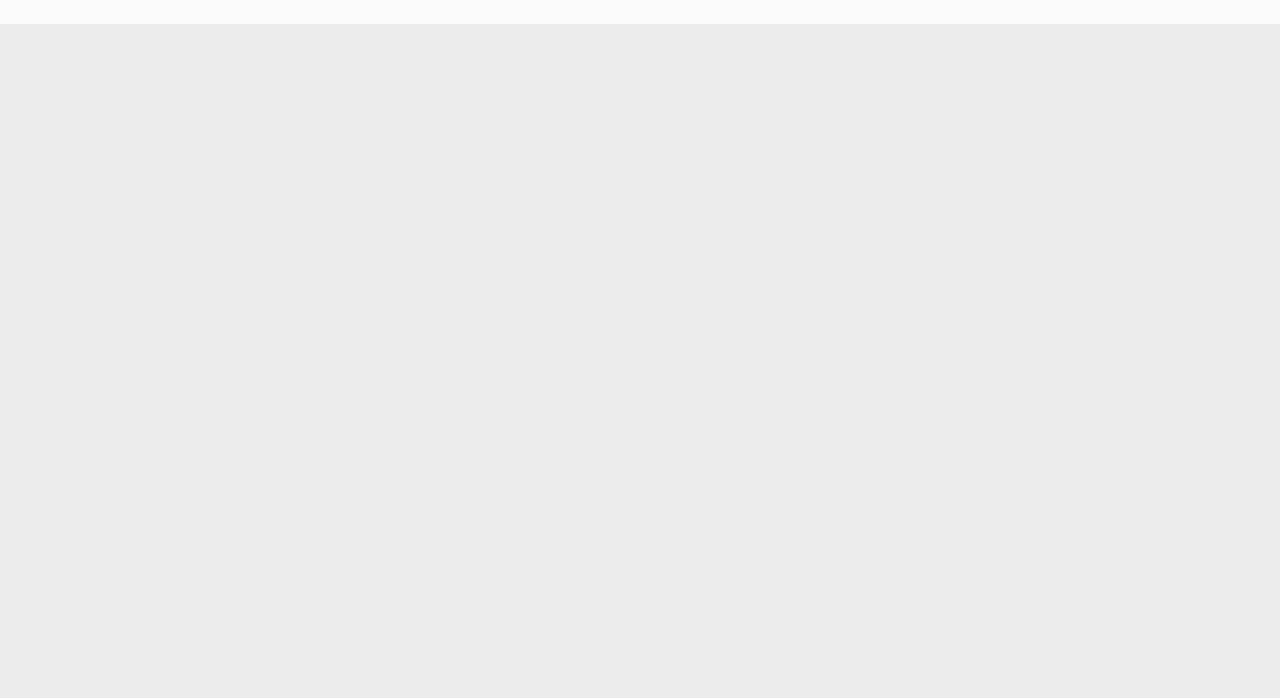
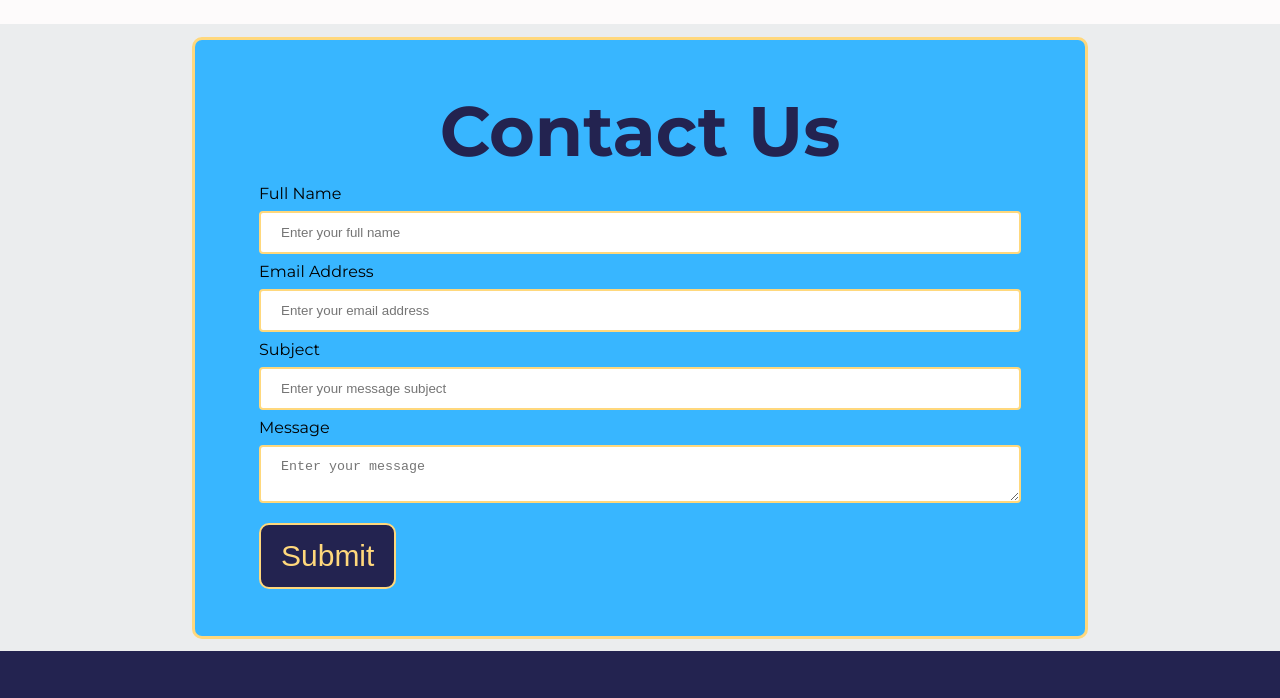
Before and after one commit to janecvo/logistics, a website: page contact.html in a window 1280 px wide. Shown: the part 58-756 px from the top of the page. Drawn offline with nearby package versions, Linux system fonts and the light colour scheme.

Commit message:
contact page

```diff
--- a/assets/css/main.css
+++ b/assets/css/main.css
@@ -138,7 +138,70 @@ header ul li a:hover {
   }
 }
 /* ================================ Mobile Nav ================================ */
+/* ==============================CONTACT FORM =============================== */
+.form-input[type=text] {
+  width: 100%;
+  padding: 12px 20px;
+  margin: 8px 0;
+  display: inline-block;
+  border: 2px solid #ffd87c;
+  border-radius: 4px;
+  box-sizing: border-box;
+}
+textarea {
+  width: 100%;
+  padding: 12px 20px;
+  margin: 8px 0;
+  display: inline-block;
+  border: 2px solid #ffd87c;
+  border-radius: 4px;
+  box-sizing: border-box;
+}
+.form-button {
+  width: auto;
+  left: 50%;
+  background-color: #232350;
+  color: #ffd87c;
+  border-style: solid;
+  border-color: #ffd87c;
+  padding: 14px 20px;
+  margin: 8px 0;
+  font-size: 30px;
+  border-radius: 10px;
+  cursor: pointer;
+  transition: 0.5s;
 
+}
+
+.form-button[type=submit]:hover {
+  background-color: #ffd87c;
+  color: #232350;
+  border-style: solid;
+  border-color: #232350;
+  border-radius: 10px;
+}
+.contact-header {
+  text-align: center;
+  padding-top: 10px;
+  padding-bottom: 10px;
+  font-size: 70px;
+  color: #232350;
+}
+.contact-form {
+  margin-left: 15%;
+  margin-right: 15%;
+  padding-left: 5%;
+  padding-right: 5%;
+  padding-top: 3%;
+  padding-bottom: 3%;
+  margin-top: 1%;
+  margin-bottom: 1%;
+  background-color: #38b6ff;
+  border-style: solid;
+  border-radius: 10px;
+  border-color: #ffd87c;
+}
+/* ==============================CONTACT FORM =============================== */
 /* ================================ Footer ================================ */
 footer {
   width: 100%;
--- a/assets/js/main.js
+++ b/assets/js/main.js
@@ -1,3 +1,70 @@
+const firebaseConfig = {
+  apiKey: "AIzaSyAzadFkol2qPJm1K0F-H8waGKJ_2cSVzRw",
+  authDomain: "freight-liner-data.firebaseapp.com",
+  projectId: "freight-liner-data",
+  storageBucket: "freight-liner-data.appspot.com",
+  messagingSenderId: "90778119169",
+  appId: "1:90778119169:web:cece8d6deb836c09bca400"
+};
+//Initialize Firebase
+firebase.initializeApp(firebaseConfig);
+var firestore = firebase.firestore();
+
+//Variable to access database collection
+const db = firestore.collection("formData");
+
+//Get Submit Form
+let submitButton = document.getElementById("submit");
+
+//Create Event Listener To Allow Form Submission
+submitButton.addEventListener("click", (e) => {
+  //Prevent Default Form Submission Behavior
+  e.preventDefault();
+
+  //Get Form Values
+  let fName = document.getElementById("fName").value;
+  let email = document.getElementById("email").value;
+  let subject = document.getElementById("subject").value;
+  let message = document.getElementById("message").value;
+
+  firestore
+    .collection("formData")
+    .get()
+    .then((snapshot) => {
+      snapshot.docs.forEach((doc) => {
+        const fn = doc.data().fName;
+        if (fName === fn) {
+          console.log("Already Exists");
+        }
+
+        // console.log("data", doc.data().fname);
+      });
+    });
+  //Save Form Data To Firebase
+  db.doc()
+    .set({
+      fName: fName,
+      email: email,
+      subject: subject,
+      message: message,
+    })
+    .then(() => { })
+    .catch((error) => {
+      console.log(error);
+    });
+
+  //alert
+  alert("Your Form Has Been Submitted Successfully");
+
+  //clear form after submission
+  function clearForm() {
+    document.getElementById("clearFrom").reset();
+  }
+  clearForm()
+});
+
 function toggleMobileMenu(menu) {
     menu.classList.toggle('open');
 }
+
+// Form information
--- a/contact.html
+++ b/contact.html
@@ -41,8 +41,26 @@
     </header>
     <!-- nav bar -->
 
-    <section class="banner">
-    </section>
+<div class="contact-form">
+    <h3 class="contact-header">Contact Us</h3>
+    <form id="clearFrom">
+
+        <label for="fName">Full Name</label>
+        <input class="form-input" type="text" id="fName" name="fName" placeholder="Enter your full name" required>
+
+        <label for="email">Email Address</label>
+        <input class="form-input" type="text" id="email" name="email" placeholder="Enter your email address" required>
+
+        <label for="subject">Subject</label>
+        <input class="form-input" type="text" id="subject" name="subect" placeholder="Enter your message subject" required>
+
+        <label for="message">Message</label>
+        <textarea for="message" type="text" id="message" name="message" placeholder="Enter your message" required></textarea>
+
+        <button class="form-button" type="submit" id="submit">Submit</button>
+
+    </form>
+</div>
 
     <!-- Footer -->
     <footer>
@@ -64,6 +82,7 @@
                     </div>
                 </div>
             </div>
+
             <div class="middle box">
                 <div class="topic">Quick Links</div>
                 <div class="quicklinks"><a href="index.html">Home</a></div>
@@ -90,8 +109,9 @@
         </div>
     </footer>
     <!-- Footer -->
-
-    <script type="text/javascript" src="assets/js/main.js"></script>
+    <script src="https://www.gstatic.com/firebasejs/8.2.1/firebase-app.js"></script>
+    <script src="https://www.gstatic.com/firebasejs/8.2.1/firebase-firestore.js"></script>
+    <script type="text/JavaScript" src="assets/js/main.js"></script>
 </body>
 
 </html>
```
Also changed, not shown: index.html (+0 -1 lines), package.json (+6 -1 lines), 1 other file.
